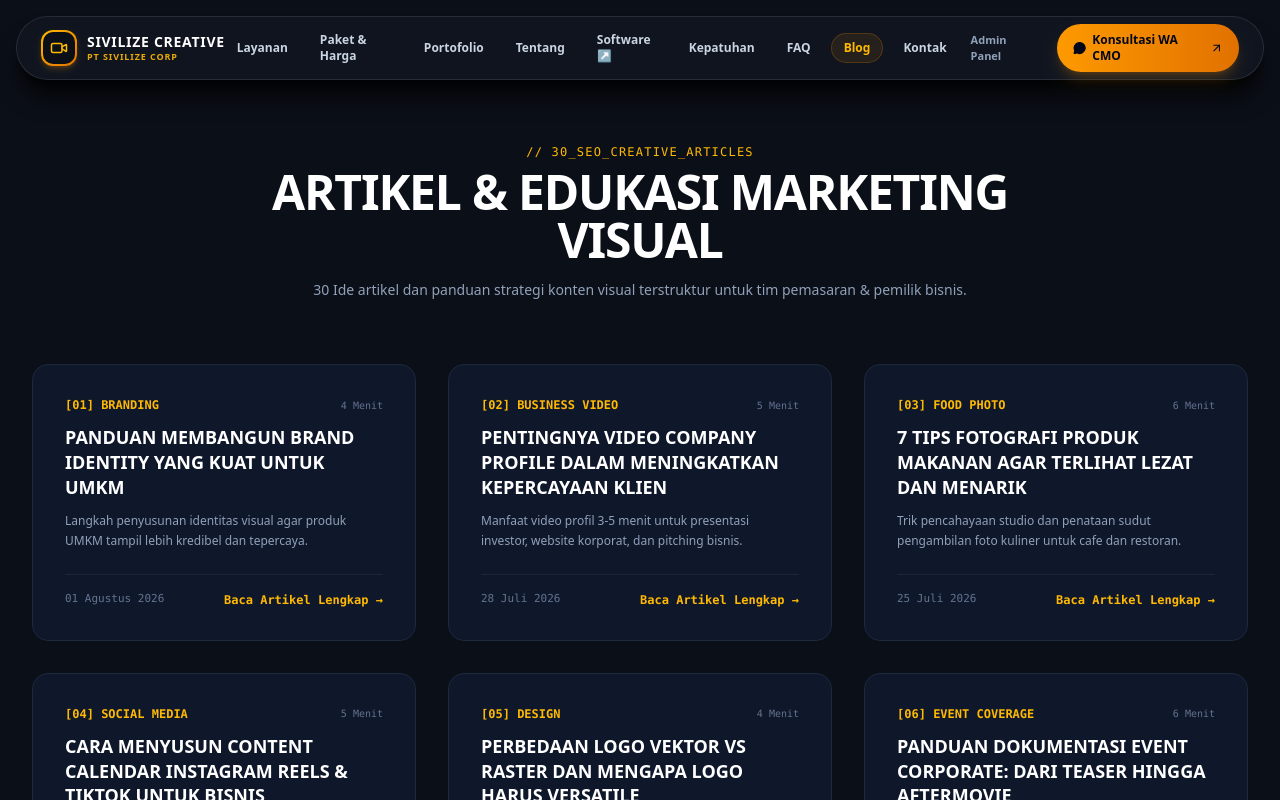
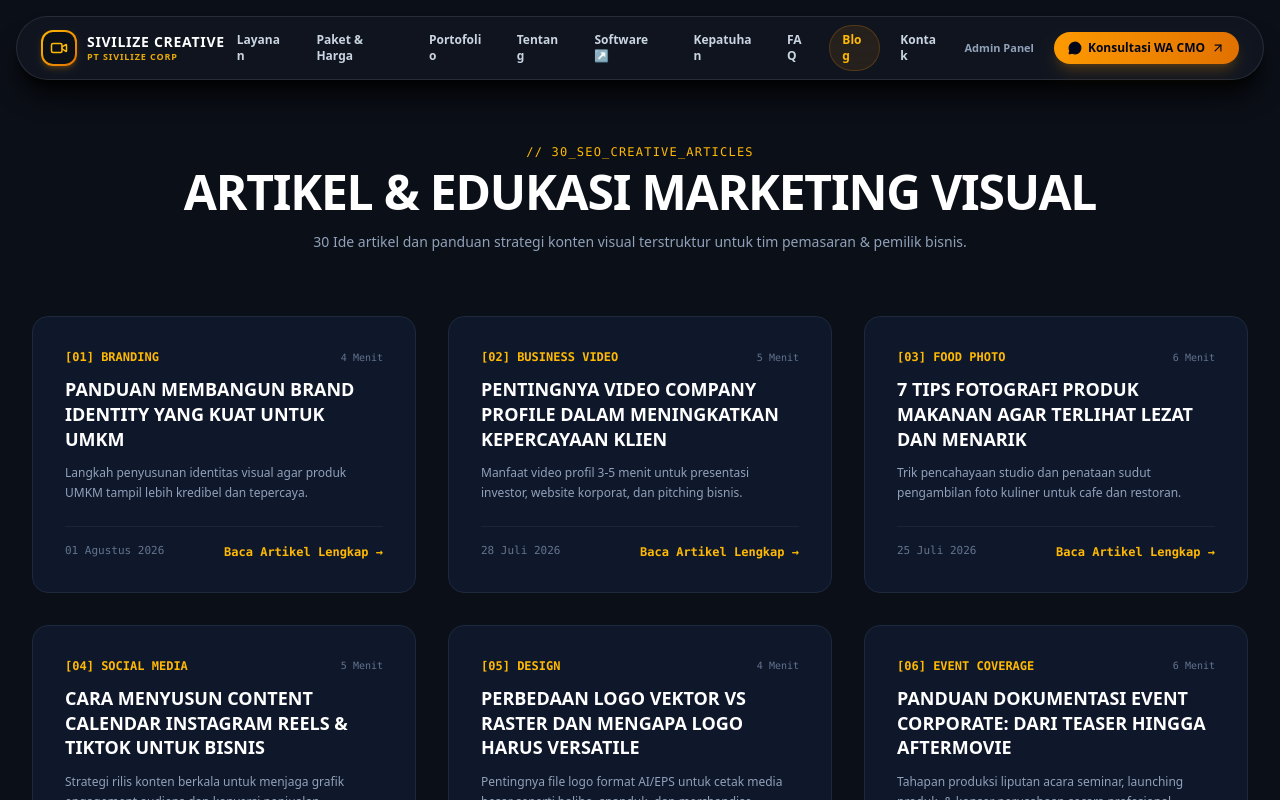
Before and after one commit to muhamadadrian210-debug/sivilize-creative, a Next.js app: page /blog in a window 1280 px wide. Shown: the top 800 px of the page. Built offline with nearby package versions, Linux system fonts and the light colour scheme.

Commit message:
fix: responsive layout, mobile/tablet overflow protection, hamburger menu fix, and UI polish

```diff
--- a/src/app/globals.css
+++ b/src/app/globals.css
@@ -15,6 +15,22 @@ body {
   font-family: 'Inter', system-ui, -apple-system, BlinkMacSystemFont, 'Segoe UI', Roboto, Oxygen, Ubuntu, Cantarell, 'Open Sans', 'Helvetica Neue', sans-serif;
   overflow-x: hidden;
   -webkit-font-smoothing: antialiased;
+}
+
+/* RESPONSIVE LAYOUT & TEXT CONTAINMENT SAFETY */
+*, ::before, ::after {
+  max-width: 100%;
+  box-sizing: border-box;
+}
+
+p, h1, h2, h3, h4, h5, h6, span, a, li, button, td, th {
+  overflow-wrap: break-word;
+  word-break: break-word;
+}
+
+img, video, iframe, svg, canvas {
+  max-width: 100%;
+  height: auto;
 }
 
 /* EDITORIAL AMBER MESH BACKGROUND */
--- a/src/app/layanan/page.tsx
+++ b/src/app/layanan/page.tsx
@@ -137,9 +137,9 @@ export default function LayananPage() {
                         href={getServiceWaLink(item.name, cat.category)}
                         target="_blank"
                         rel="noopener noreferrer"
-                        className="inline-block text-center py-2 px-3 rounded-lg bg-amber-500/10 hover:bg-amber-500 border border-amber-500/30 text-amber-400 hover:text-white font-mono text-xs font-bold transition-all"
+                        className="inline-block text-center py-2 px-3 rounded-lg bg-amber-500/10 hover:bg-amber-500 border border-amber-500/30 text-amber-400 hover:text-white font-mono text-xs font-bold transition-all truncate w-full"
                       >
-                        Konsultasi {item.name} &rarr;
+                        Konsultasi WA &rarr;
                       </a>
                     </div>
                   ))}
--- a/src/app/page.tsx
+++ b/src/app/page.tsx
@@ -71,8 +71,8 @@ export default function Home() {
 
           <div className="max-w-6xl mx-auto px-4 sm:px-6 lg:px-8 relative z-10 text-center">
             {/* Top Pill Badge */}
-            <div className="inline-flex items-center gap-2 px-4 py-1.5 rounded-full bg-[#111622] border border-amber-500/30 text-amber-400 text-xs font-semibold tracking-wide mb-6 shadow-xl backdrop-blur-md">
-              <span className="w-2 h-2 rounded-full bg-amber-400 animate-ping" />
+            <div className="inline-flex items-center justify-center gap-2 px-3.5 py-1.5 rounded-2xl sm:rounded-full bg-[#111622] border border-amber-500/30 text-amber-400 text-[11px] sm:text-xs font-semibold tracking-wide mb-6 shadow-xl backdrop-blur-md max-w-full text-center">
+              <span className="w-2 h-2 rounded-full bg-amber-400 animate-ping shrink-0" />
               <span>SIVILIZE CREATIVE — PRODUCTION HOUSE PT SIVILIZE CORP INDONESIA</span>
             </div>
 
--- a/src/components/layout/Navbar.tsx
+++ b/src/components/layout/Navbar.tsx
@@ -58,17 +58,17 @@ export function Navbar() {
         }`}
       >
         {/* Brand Logo */}
-        <Link href="/" className="flex items-center gap-2.5 group shrink-0">
-          <div className="w-8 h-8 sm:w-9 sm:h-9 rounded-xl bg-gradient-to-br from-amber-400 to-amber-600 p-0.5 shadow-md shadow-amber-500/20 group-hover:scale-105 transition-transform">
+        <Link href="/" className="flex items-center gap-2.5 group shrink-0 min-w-0">
+          <div className="w-8 h-8 sm:w-9 sm:h-9 rounded-xl bg-gradient-to-br from-amber-400 to-amber-600 p-0.5 shadow-md shadow-amber-500/20 group-hover:scale-105 transition-transform shrink-0">
             <div className="w-full h-full bg-[#0b0f17] rounded-[10px] flex items-center justify-center">
               <Video className="w-4 h-4 sm:w-4.5 sm:h-4.5 text-amber-400" />
             </div>
           </div>
-          <div className="flex flex-col">
-            <span className="text-xs sm:text-sm font-black tracking-wider uppercase text-white group-hover:text-amber-400 transition-colors">
+          <div className="flex flex-col min-w-0">
+            <span className="text-xs sm:text-sm font-black tracking-wider uppercase text-white group-hover:text-amber-400 transition-colors truncate max-w-[130px] min-[400px]:max-w-none">
               {logoText}
             </span>
-            <span className="text-[9px] font-bold text-amber-400/90 tracking-widest uppercase -mt-0.5">
+            <span className="text-[9px] font-bold text-amber-400/90 tracking-widest uppercase -mt-0.5 truncate max-w-[130px] min-[400px]:max-w-none">
               {badgeText}
             </span>
           </div>
@@ -105,7 +105,7 @@ export function Navbar() {
         </nav>
 
         {/* CTA & Admin Link */}
-        <div className="hidden sm:flex items-center gap-2">
+        <div className="hidden md:flex items-center gap-2 shrink-0">
           <Link
             href="/admin"
             className="px-3 py-1.5 rounded-full text-[11px] font-semibold text-slate-400 hover:text-white hover:bg-slate-800/60 transition"
@@ -117,18 +117,18 @@ export function Navbar() {
             href={waUrl}
             target="_blank"
             rel="noopener noreferrer"
-            className="px-4 py-2 rounded-full bg-gradient-to-r from-amber-500 to-amber-600 hover:from-amber-400 hover:to-amber-500 text-slate-950 font-extrabold text-xs transition shadow-lg shadow-amber-500/20 flex items-center gap-1.5 group"
+            className="px-3.5 py-2 rounded-full bg-gradient-to-r from-amber-500 to-amber-600 hover:from-amber-400 hover:to-amber-500 text-slate-950 font-extrabold text-xs transition shadow-lg shadow-amber-500/20 flex items-center gap-1.5 group shrink-0"
           >
-            <MessageCircle className="w-3.5 h-3.5 fill-slate-950" />
-            <span>{ctaText}</span>
-            <ArrowUpRight className="w-3.5 h-3.5 group-hover:translate-x-0.5 group-hover:-translate-y-0.5 transition-transform" />
+            <MessageCircle className="w-3.5 h-3.5 fill-slate-950 shrink-0" />
+            <span className="truncate">{ctaText}</span>
+            <ArrowUpRight className="w-3.5 h-3.5 group-hover:translate-x-0.5 group-hover:-translate-y-0.5 transition-transform shrink-0" />
           </a>
         </div>
 
-        {/* Mobile Hamburger Button */}
+        {/* Mobile & Tablet Hamburger Button */}
         <button
           onClick={() => setMobileMenuOpen(!mobileMenuOpen)}
-          className="lg:hidden p-2 rounded-lg bg-slate-800/80 text-white hover:bg-slate-700 transition"
+          className="lg:hidden p-2.5 rounded-xl bg-slate-800/90 text-white hover:bg-slate-700 hover:text-amber-400 transition shrink-0 relative z-50 border border-slate-700/60 shadow-md flex items-center justify-center cursor-pointer ml-2"
           aria-label="Toggle Navigation"
         >
           {mobileMenuOpen ? <X className="w-5 h-5" /> : <Menu className="w-5 h-5" />}
@@ -137,18 +137,36 @@ export function Navbar() {
 
       {/* Mobile Drawer */}
       {mobileMenuOpen && (
-        <div className="lg:hidden fixed inset-x-3 top-20 bg-[#0b0f17]/98 border border-amber-500/30 rounded-2xl p-5 shadow-2xl backdrop-blur-2xl z-50 space-y-3">
+        <div className="lg:hidden fixed inset-x-3 top-20 bg-[#0b0f17]/98 border border-amber-500/30 rounded-2xl p-5 shadow-2xl backdrop-blur-2xl z-50 space-y-3 max-h-[calc(100vh-6rem)] overflow-y-auto">
           <nav className="flex flex-col space-y-1">
-            {navItems.map((item: any, idx: number) => (
+            {navItems.map((item: any, idx: number) =>
+              item.isExternal ? (
+                <a
+                  key={idx}
+                  href={item.href}
+                  target="_blank"
+                  rel="noopener noreferrer"
+                  onClick={() => setMobileMenuOpen(false)}
+                  className="px-4 py-2.5 rounded-xl text-xs font-semibold text-slate-200 hover:bg-amber-500/10 hover:text-amber-400 transition flex items-center justify-between"
+                >
+                  <span>{item.label}</span>
+                  <ArrowUpRight className="w-3.5 h-3.5 text-amber-400" />
+                </a>
+              ) : (
                 <Link
                   key={idx}
                   href={item.href}
                   onClick={() => setMobileMenuOpen(false)}
-                className="px-4 py-2.5 rounded-xl text-xs font-semibold text-slate-200 hover:bg-amber-500/10 hover:text-amber-400 transition"
+                  className={`px-4 py-2.5 rounded-xl text-xs font-semibold transition ${
+                    pathname === item.href
+                      ? "bg-amber-500/15 text-amber-400 font-bold border border-amber-500/30"
+                      : "text-slate-200 hover:bg-amber-500/10 hover:text-amber-400"
+                  }`}
                 >
                   {item.label}
                 </Link>
-            ))}
+              )
+            )}
             <Link
               href="/admin"
               onClick={() => setMobileMenuOpen(false)}
```
Also changed, not shown: src/app/harga/page.tsx (+4 -4 lines). Lines whose indentation alone changed are shown as unchanged.
